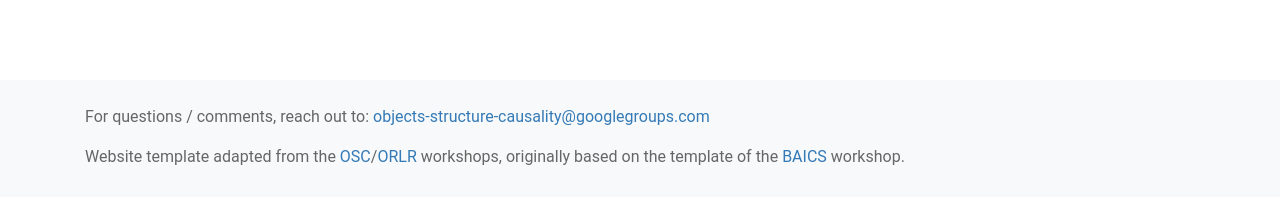
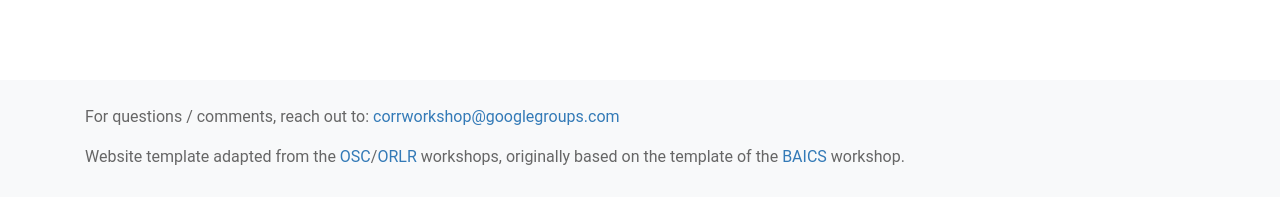
Before and after one commit to corrworkshop/corrworkshop.github.io, a Jekyll site: the page built from index.html, in a window 1280 px wide. Shown: the part 1389-1586 px from the top of the page. Built offline with Jekyll 4.4.1, drawn with Linux system fonts in a browser that asks for light colours; nearby versions of some CDN libraries.

Commit message:
Update email

```diff
--- a/_layouts/coverpage.html
+++ b/_layouts/coverpage.html
@@ -73,7 +73,7 @@
 
   <div class="footnote bg-light">
     <div class="container">
-      <p>For questions / comments, reach out to: <a href="mailto:objects-structure-causality@googlegroups.com">objects-structure-causality@googlegroups.com</a></p>
+      <p>For questions / comments, reach out to: <a href="mailto:	corrworkshop@googlegroups.com">	corrworkshop@googlegroups.com</a></p>
       <p>Website template adapted from the <a href="https://objects-structure-causality.github.io">OSC</a>/<a href="https://orlrworkshop.github.io/">ORLR</a> workshops, originally based on the template of the <a href="https://baicsworkshop.github.io/">BAICS</a> workshop.</p>
     </div>
   </div>
--- a/_layouts/default.html
+++ b/_layouts/default.html
@@ -82,7 +82,7 @@
 
   <div class="footnote bg-light">
     <div class="container">
-      <p>For questions / comments, reach out to: <a href="mailto:objects-structure-causality@googlegroups.com">objects-structure-causality@googlegroups.com</a></p>
+      <p>For questions / comments, reach out to: <a href="mailto:	corrworkshop@googlegroups.com">	corrworkshop@googlegroups.com</a></p>
       <p>Website template adapted from the <a href="https://orlrworkshop.github.io/">ORLR</a>/<a href="https://oolworkshop.github.io/">OOL</a> workshops, originally based on the template of the <a href="https://baicsworkshop.github.io/">BAICS</a> workshop.</p>
     </div>
   </div>
```
